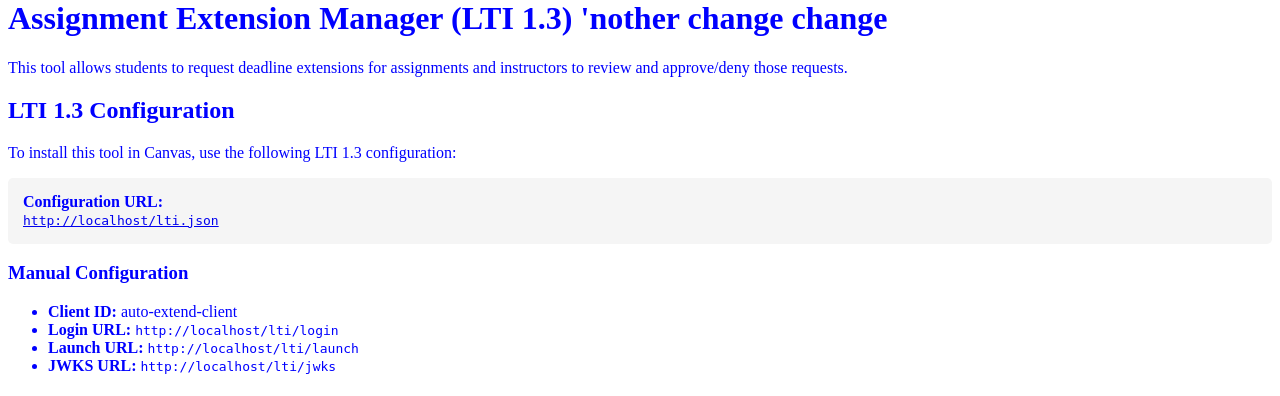
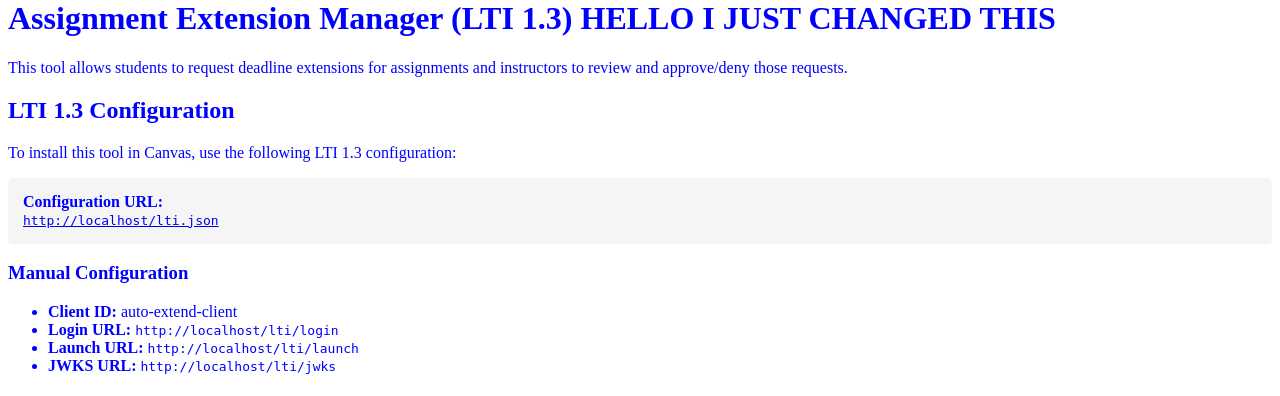
Before and after one commit to hu-james/extension-requests-app, a Flask app: page / in a window 1280 px wide. Shown: the part 21-417 px from the top of the page. Run offline with Flask 3, Linux system fonts and the light colour scheme.

Commit message:
TEST CHANGE< IT WORKED

```diff
--- a/templates/index.html
+++ b/templates/index.html
@@ -1,6 +1,6 @@
 {% extends 'base.html' %} {% block content %}
 
-<h1>Assignment Extension Manager (LTI 1.3) 'nother change change</h1>
+<h1>Assignment Extension Manager (LTI 1.3) HELLO I JUST CHANGED THIS</h1>
 
 <p>
 	This tool allows students to request deadline extensions for assignments and
```
